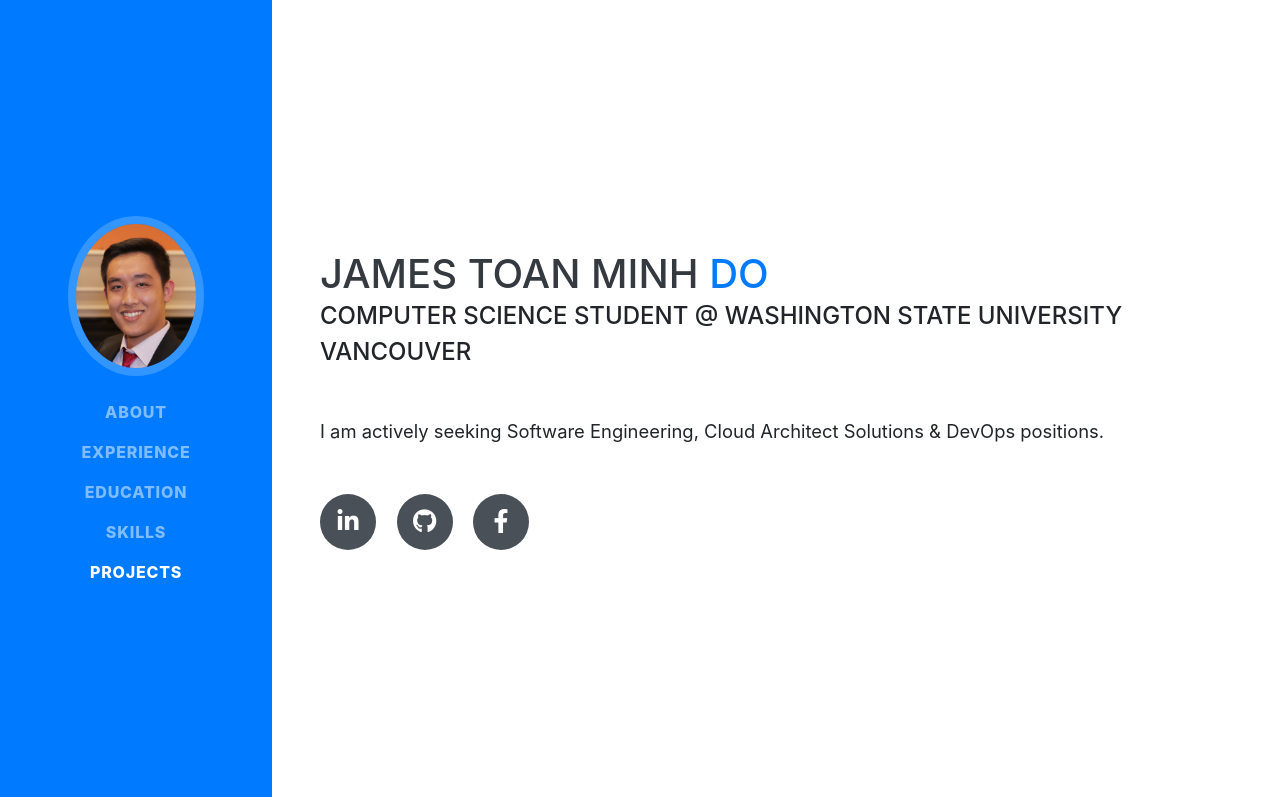
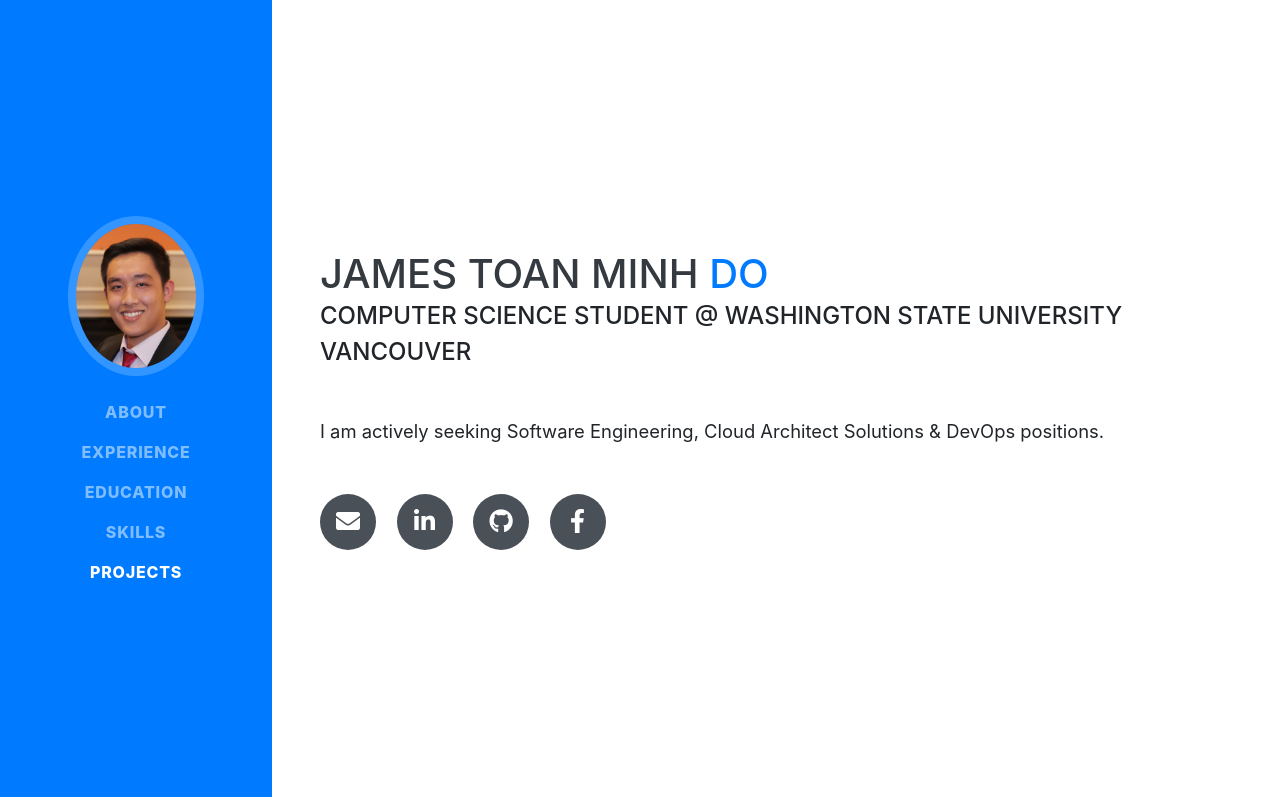
Before and after one commit to JamesToanwiiDo/jamestoanwiido.github.io, a website with bundled scripts: page index.html in a window 1280 px wide. Shown: the top 797 px of the page. Built offline with nearby package versions, Linux system fonts and the light colour scheme; a web font is replaced by a local one.

Commit message:
updated apr21

```diff
--- a/index.html
+++ b/index.html
@@ -67,6 +67,9 @@
         </div>
         <p class="lead mb-5">I am actively seeking Software Engineering, Cloud Architect Solutions &amp; DevOps positions.</p>
         <div class="social-icons">
+          <a href="mailto:toanwii@yahoo.com">
+            <i class="fas fa-envelope"></i>
+          </a>
           <a href="https://www.linkedin.com/in/james-toan-minh-do-a4a433112/">
             <i class="fab fa-linkedin-in"></i>
           </a>
```
